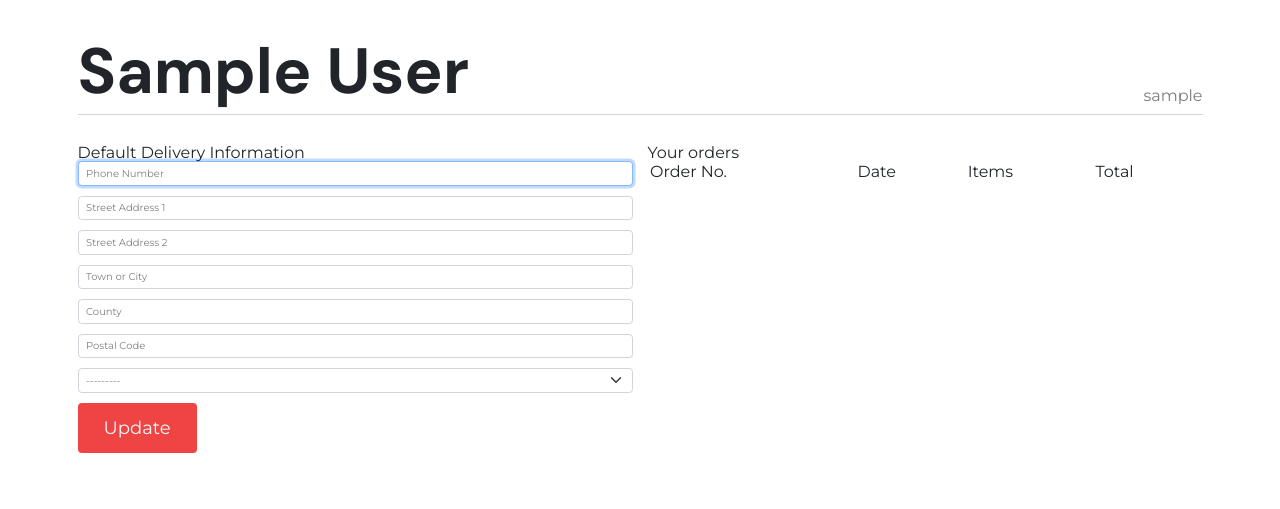
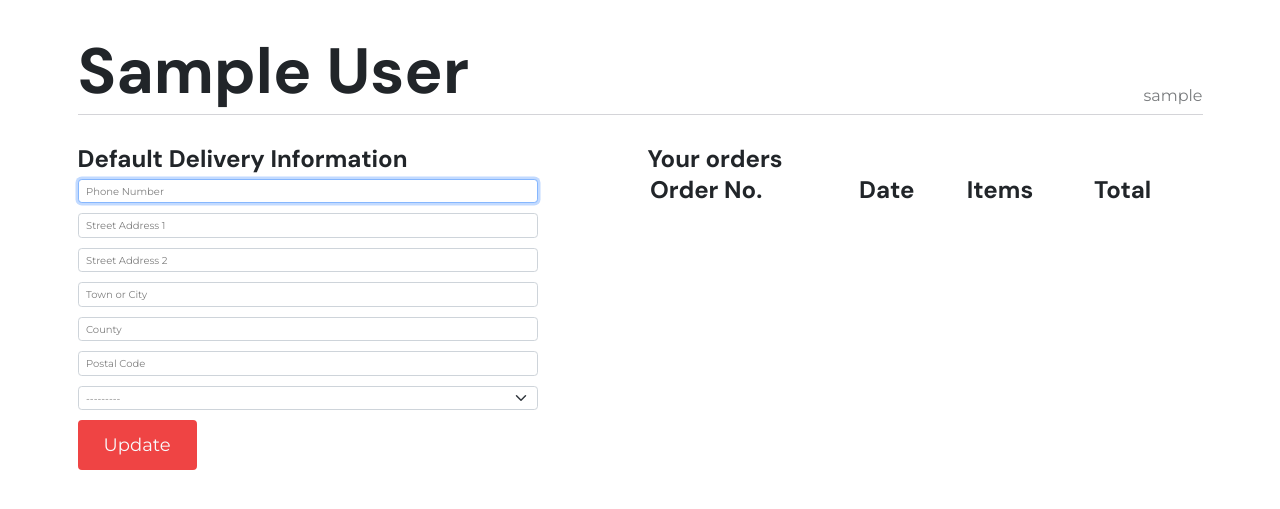
Before and after one commit to SamuelJForrest/forrest-records, a Django app: page /profile/ in a window 1280 px wide. Shown: the part 105-614 px from the top of the page. Run offline with Django 3.2, Linux system fonts and the light colour scheme; the visitor is signed in with stand-in values (Sample User, id 1); data comes from the database, SQL or seed files in the repository; data that the repository does not hold is empty; parts of the project's set-up code (start-up, migrations or seed data) failed here and were passed over; some libraries are stand-ins or nearby versions.

Commit message:
AMEND: updated profile sub title styling

```diff
--- a/profiles/templates/profiles/profile.html
+++ b/profiles/templates/profiles/profile.html
@@ -33,16 +33,16 @@
 {% block content %}
     <div class="container">
         <div class="row">
-            <div class="col-lg-6">
-                <p>Default Delivery Information</p>
+            <div class="col-lg-5">
+                <h3 class="h5">Default Delivery Information</h3>
                 <form action="{% url 'profile' %}" method="POST" id="profile-update-form">
                     {% csrf_token %}
                     {{ form|crispy }}
                     <button class="button">Update</button>
                 </form>
             </div>
-            <div class="col-lg-6">
-                <p>Your orders</p>
+            <div class="col-lg-6 offset-lg-1">
+                <h3 class="h5">Your orders</p>
                 <div class="order-history table-responsive">
                     <table class="table table-sm table-borderless">
                         <thead>
```
